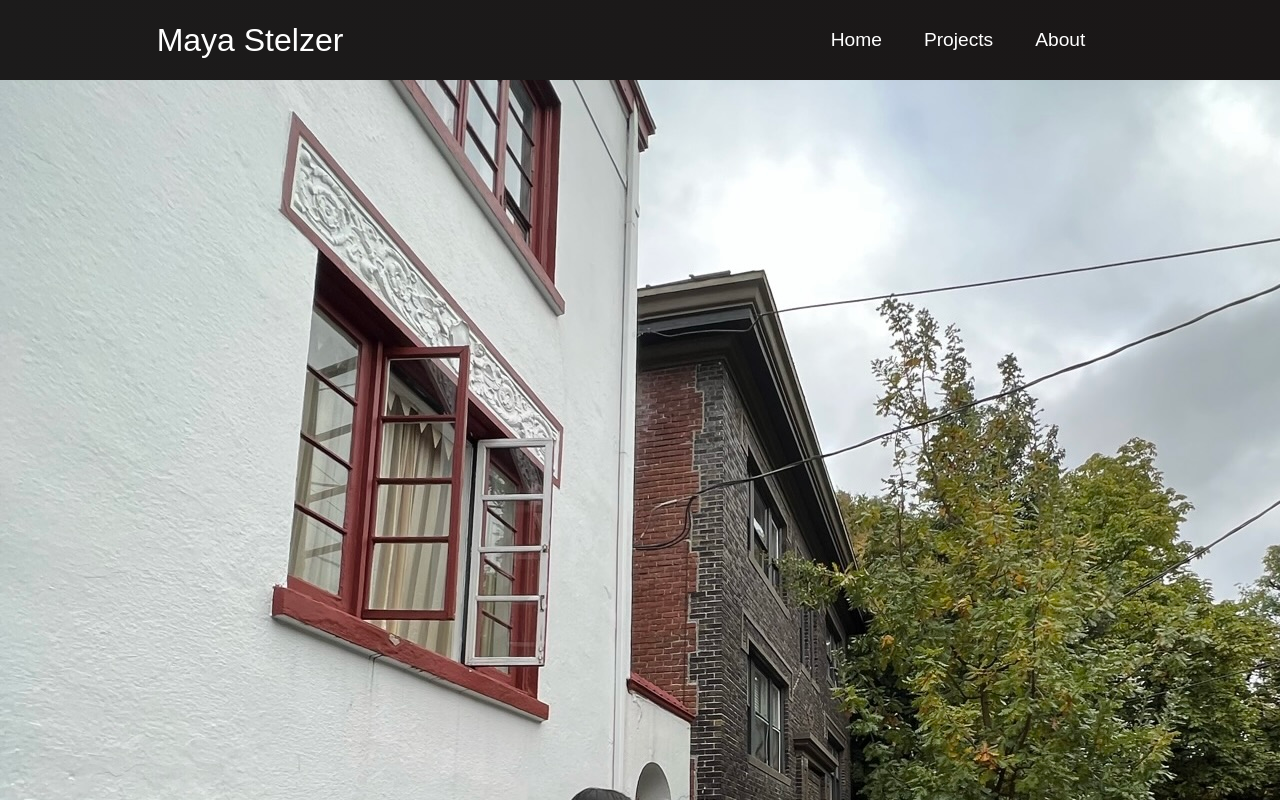
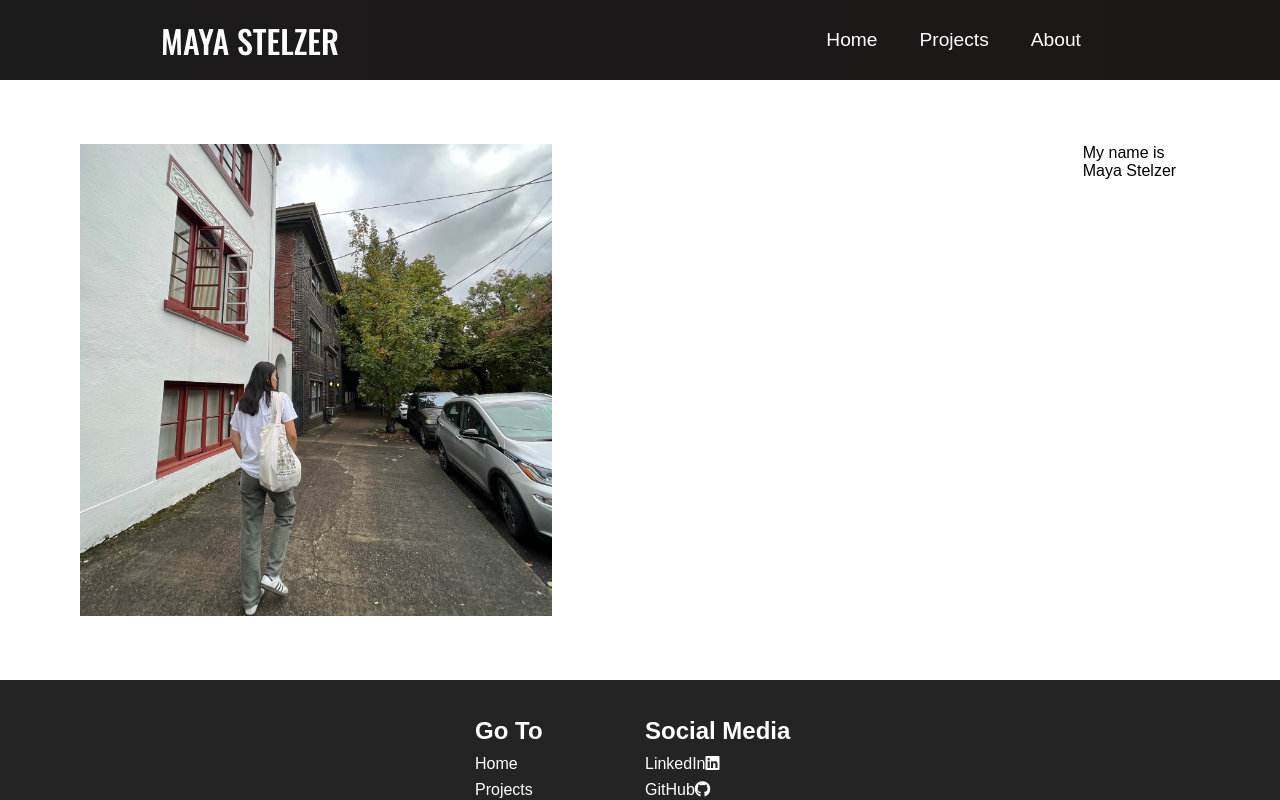
Before and after one commit to MayaStelzer/personalwebsite, a React (Create React App) app: page /about in a window 1280 px wide. Shown: the top 800 px of the page. Built offline with nearby package versions, Linux system fonts and the light colour scheme.

Commit message:
added fonts and more to about section

```diff
--- a/public/index.html
+++ b/public/index.html
@@ -13,6 +13,11 @@
     <link rel="stylesheet" href="https://use.fontawesome.com/releases/v5.15.4/css/all.css" integrity="sha384-DyZ88mC6Up2uqS4h/KRgHuoeGwBcD4Ng9SiP4dIRy0EXTlnuz47vAwmeGwVChigm" crossorigin="anonymous"/>
 
     <script src="https://unpkg.com/typewriter-effect@latest/dist/core.js"></script>
+
+    <link rel="preconnect" href="https://fonts.googleapis.com">
+    <link rel="preconnect" href="https://fonts.gstatic.com" crossorigin>
+    <link href="https://fonts.googleapis.com/css2?family=Oswald:wght@500&display=swap" rel="stylesheet">
+    <link href="https://fonts.googleapis.com/css2?family=Montserrat&family=Oswald:wght@500&display=swap" rel="stylesheet">
 
     <!--
       manifest.json provides metadata used when your web app is installed on a
--- a/src/components/AboutSection.css
+++ b/src/components/AboutSection.css
@@ -1,8 +1,32 @@
 .profile__pic {
+    position: relative;
+    overflow: hidden;
+    max-width: 100%;
+    max-height: 100%;
+    height: auto;
     display: flex;
+}
+
+.profile__content {
+    font-size: 16px;
+    overflow: hidden;
+}
+
+.profile {
+    padding: 4rem;
+    background: #fff;
+    margin-bottom: 24px;
+    display: flex;
+    flex: 1;
+    margin: 0 1rem;
+    border-radius: 10px;
     position: relative;
-    max-width: 100%;
-    width: 100%;
-    overflow: hidden;
-    height: auto;
+    max-height: 600px;
 }
+
+@media (max-width: 768px) {
+    .profile__pic {
+        width: 50%;
+        height: auto;
+    }
+}
--- a/src/components/AboutSection.js
+++ b/src/components/AboutSection.js
@@ -1,13 +1,20 @@
-import React from 'react'
+import React, {Component} from 'react'
 import './AboutSection.css';
-
+import {PictureData} from './PictureData';
+import {shuffle} from './helpers/shuffle';
 
 function AboutSection() {
     return (
-        <div>
+        <div className='profile'>
             <figure className='profile__pic'>
-                <img src='/images/profile.jpg'/>
+                <img
+                    src='/images/profile.jpg'
+                    alt='Profile Picture'
+                />
             </figure>
+            <div className='profile__content'>
+                <p>My name is Maya Stelzer</p>
+            </div>
         </div>
 
     )
--- a/src/components/CardItems.js
+++ b/src/components/CardItems.js
@@ -5,7 +5,7 @@ function CardItems(props) {
     return (
         <>
         <li className='cards__item'>
-            <Link className='cards__item__link' to={props.path}>
+            <div className='cards__item__link' to={props.path}>
                 <div className="cards__item__content">
                     <figure className='cards__item__pic-wrap'>
                         <img
@@ -16,10 +16,12 @@ function CardItems(props) {
                     </figure>
                     <div className='cards__item__info'>
                         <h5 className='cards__item__text'>{props.text}</h5>
+                        <a href={props.details}
+                        target='_blank'>www.staging.slalomcolumn.com/<i className='cards__item__description'></i></a>
                         <p className='cards__item__description'>{props.info}</p>
                     </div>
                 </div>
-            </Link>
+            </div>
         </li>
         </>
     )
--- a/src/components/Cards.css
+++ b/src/components/Cards.css
@@ -55,13 +55,17 @@ h1 {
 
 .cards__item__text {
   align-items: center;
-  padding-bottom: 10px;
+  padding-bottom: 4px;
+  color: #252e48;
+  font-size: 24px;
+  line-height: 24px;
 }
 
 .cards__item__description {
   display: flex;
   align-self: left;
   color: #242424;
+  font-size: 18px;
 }
 
 .cards__item__pic-wrap {
@@ -101,12 +105,6 @@ h1 {
   padding: 20px 30px 30px;
 }
 
-.cards__item__text {
-  color: #252e48;
-  font-size: 18px;
-  line-height: 24px;
-}
-
 @media only screen and (min-width: 1200px) {
   .content__blog__container {
     width: 84%;
@@ -125,6 +123,6 @@ h1 {
   }
 
   .cards__item__description {
-    font-size: 14px;
+    font-size: 16px;
   }
 }
--- a/src/components/Cards.js
+++ b/src/components/Cards.js
@@ -11,10 +11,10 @@ function Cards() {
                     <ul className="cards__items">
                         <CardItem
                         src='images/blog.jpg'
-                        text="Ski/Snowboard Blog"
-                        info="This project creates a vibrant ski/snowboard blog website, showing real-life experiences and insightful research from my older sibling.
-                        Through SQL-based database management and HTML/CSS design, the website will offer user-friendly interface, whether users seek tips, recommendations, or thrilling tales.
-                        The blog will be a site for ski and snowboard enthusiasts looking to explore the snowy world of winter sports. Checkout my GitHub for a more detailed look!"
+                        text="React Ski/Snowboard Blog"
+                        details="https://staging.slalomcolumn.com/"
+                        info="A full-stack ski/snowboard blog website, created using ReactJS and PostgreSQL. Content written by my older sibling, which I entered into a SQL database to be queried by the website.
+                        The blog will be a site for ski and snowboard enthusiasts looking to explore the snowy world of winter sports!"
                         />
                     </ul>
                 </div>
--- a/src/components/Footer.css
+++ b/src/components/Footer.css
@@ -26,6 +26,7 @@
     text-align: left;
     width: 160px;
     box-sizing: border-box;
+    font-family: 'Montserrat', sans-serif;
 }
 
 .footer-link-items h2 {
--- a/src/components/Navbar.css
+++ b/src/components/Navbar.css
@@ -27,6 +27,7 @@
   font-size: 2rem;
   display: flex;
   align-items: center;
+  font-family: 'Oswald', sans-serif
 }
 
 .fa-typo3 {
@@ -51,6 +52,7 @@
 
 .nav-item {
   height: 80px;
+  font-family: 'Montserrat', sans-serif;
 }
 
 .nav-links {
--- a/src/components/Navbar.js
+++ b/src/components/Navbar.js
@@ -25,7 +25,7 @@ function Navbar() {
             <nav className='navbar'>
                 <div className='navbar-container'>
                     <Link to='/' className='navbar-logo'>
-                        Maya Stelzer
+                        MAYA STELZER
                     </Link>
                     <div className='menu-icon' onClick={handleClick}>
                         <i className={click ? 'fas fa-times' : 'fas fa-bars'} />
--- /dev/null
+++ b/src/components/PictureData.js
@@ -0,0 +1,9 @@
+export const PictureData = [{
+    url: '/images/profile2.jpg',
+    name: 'profilepic2'
+},
+{
+    url: '/images/profile.jpg',
+    name: 'profilepic1'
+}
+];
--- /dev/null
+++ b/src/components/helpers/shuffle.js
@@ -0,0 +1,9 @@
+export function shuffle(array) {
+    for (let i = array.length - 1; i > 0; i--) {
+      const j = Math.floor(Math.random() * i);
+      const temp = array[i];
+      array[i] = array[j];
+      array[j] = temp;
+    }
+    return array;
+}
```
Also changed, not shown: 1 other file (tests, documents, lock files or other folders).
